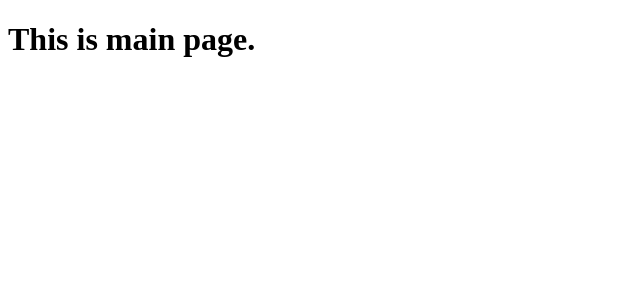
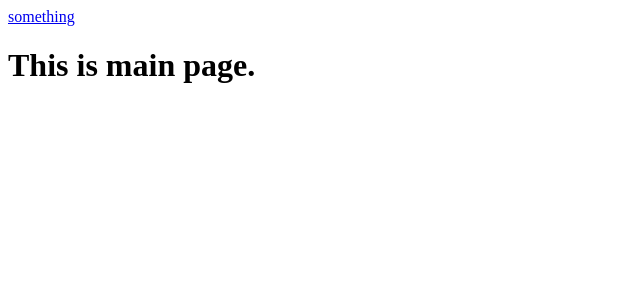
Before and after one commit to zereight/pwa3, a Next.js app: page / in a window 1280 px wide. Shown: the top 300 px of the page, without its empty margins (0-640 px from the left). Built offline with nearby package versions, Linux system fonts and the light colour scheme.

Commit message:
2. Dynamic Page

```diff
--- /dev/null
+++ b/components/PostLink.js
@@ -0,0 +1,7 @@
+import Link from "next/link";
+
+export default (props) => (
+    <Link href={`./movies?title=${props.title}`} >
+        <a>{props.title}</a>
+    </Link>
+);
--- a/pages/index.js
+++ b/pages/index.js
@@ -1,6 +1,7 @@
 import Head from "next/head";
 import Link from "next/link";
 import Header from "../components/Header";
+import PostLink from "../components/PostLink";
 
 
 export default () => (
@@ -10,6 +11,8 @@ export default () => (
             <Header/>
         </Head>
 
+        <PostLink title={"something"} />
+
         <h1>This is main page.</h1>
 
     </div>
```
Also changed, not shown: pages/movies.js (+26 -0 lines).
